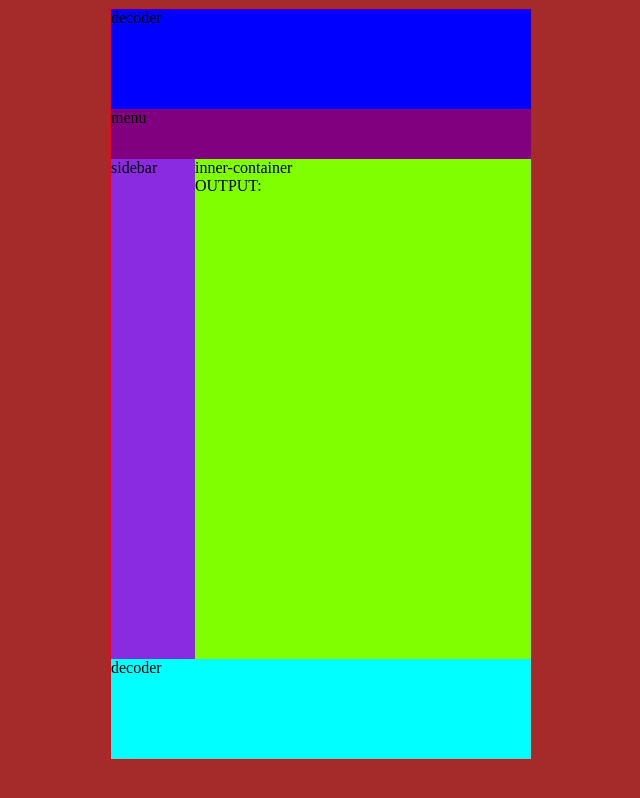
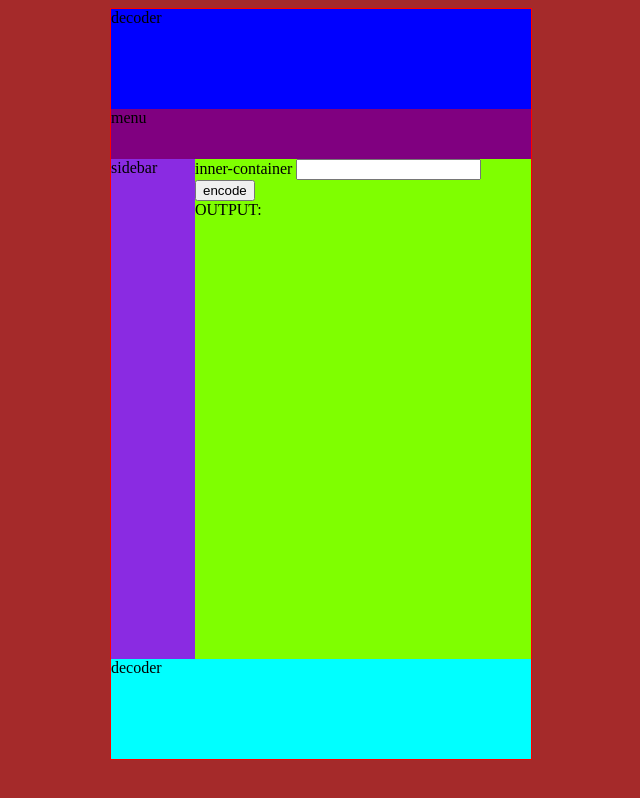
Before and after one commit to 2angles/mobile_first_responsive, a plain HTML site: page Decoder/decoder.html in a window 1280 px wide. Shown: the whole page, without its empty margins (319-959 px from the left). Drawn offline with Linux system fonts and the light colour scheme.

Commit message:
added decoder html and js file

```diff
--- a/Decoder/decoder.html
+++ b/Decoder/decoder.html
@@ -14,6 +14,8 @@
             <div id="sidebar">sidebar</div>
             <div id="inner-container">
                 inner-container
+                <input id="word" type="text">
+                <button id="submit" type="submit"onclick="encoder1()" >encode</button>
                 <div id="output">OUTPUT:</div>
                 <div id="code-output"></div>
             </div>
--- a/Decoder/decoder.js
+++ b/Decoder/decoder.js
@@ -0,0 +1,25 @@
+let input1 = document.getElementById("word");
+let submit = document.getElementById("submit");
+let output1 = document.getElementById("code-output");
+console.log(submit, "is the submit.");
+
+function encoder1() {
+    let value_ = input1.value;
+    let value = value_.toUpperCase()
+    console.log("INPUT IS", value);
+
+    let len = value.length;
+    let encoded = "";
+    const alphabet = ["A", "B", "C", "D", "E", "F", "G", "H", "I", "J", "K", "L", "M", "N", "O", "P", "Q", "R", "S", "T", "U", "V", "W", "X", "Y", "Z"];
+
+    for (let i = 0; i < len; i++) {
+        console.log("the letter is", i);
+        // this the formula to encode letters to numbers
+        let result = alphabet.indexOf(value[i]);
+
+        //this is the contatornator
+        encoded += result +"$";
+    }
+
+    output1.innerHTML = encoded;
+}
```
